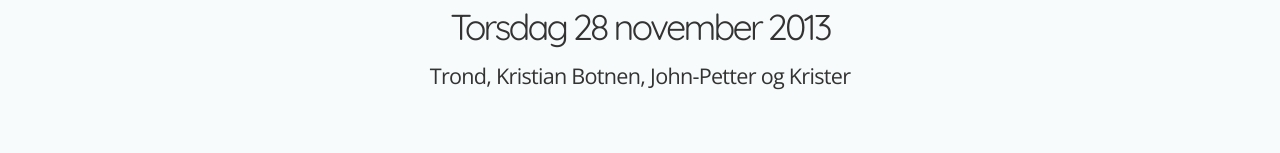
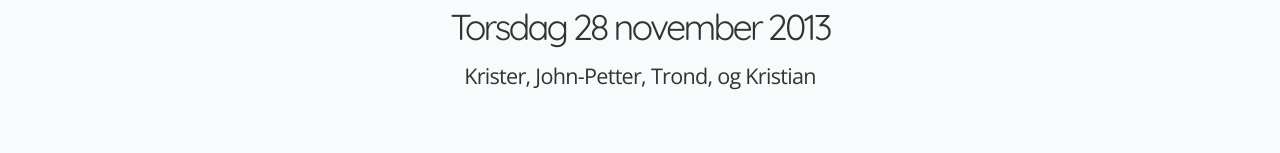
Before and after one commit to kbotnen/presentasjon_inf143, a website: page index.html in a window 1280 px wide. Shown: the part 396-549 px from the top of the page. Drawn offline with nearby package versions, Linux system fonts and the light colour scheme.

Commit message:
fikset rekkefølgen på navnene på forside sliden
satt i samme rekkefølge vi skal presentere i

```diff
--- a/index.html
+++ b/index.html
@@ -40,7 +40,7 @@
           <h3>Gruppepresentasjon INF143</h3>
           <h4>Torsdag 28 november 2013</h4>
           <p>
-            <small>Trond, Kristian Botnen, John-Petter og Krister</small>
+            <small>Krister, John-Petter, Trond, og Kristian</small>
           </p>
         </section>
 
```
